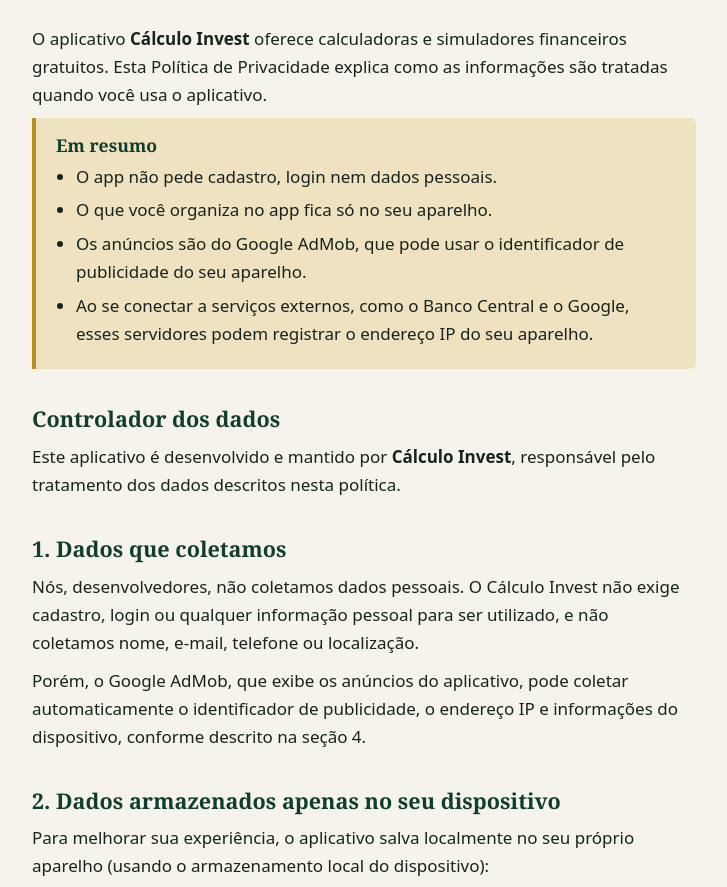
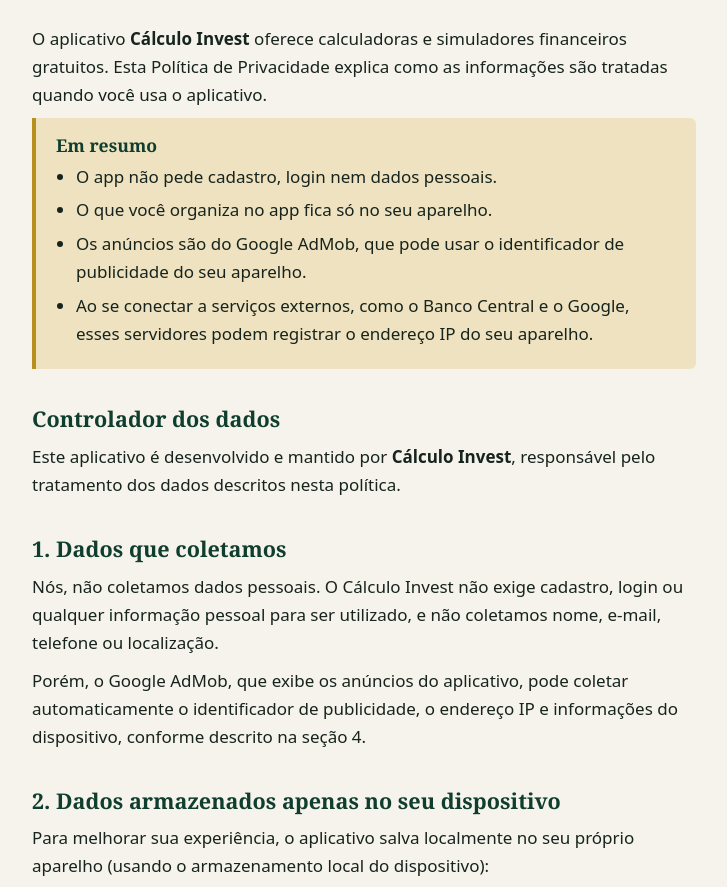
Before and after one commit to tvmista/calculoinvest-ads, a plain HTML site: page privacidade.html in a window 1280 px wide. Shown: the part 175-1062 px from the top of the page, without its empty margins (276-1003 px from the left). Drawn offline with Linux system fonts and the light colour scheme.

Commit message:
Fix wording in privacy policy regarding data collection

```diff
--- a/privacidade.html
+++ b/privacidade.html
@@ -160,7 +160,7 @@
     <p>Este aplicativo é desenvolvido e mantido por <strong>Cálculo Invest</strong>, responsável pelo tratamento dos dados descritos nesta política.</p>
 
     <h2 id="s1">1. Dados que coletamos</h2>
-    <p>Nós, desenvolvedores, não coletamos dados pessoais. O Cálculo Invest não exige cadastro, login ou qualquer informação pessoal para ser utilizado, e não coletamos nome, e-mail, telefone ou localização.</p>
+    <p>Nós, não coletamos dados pessoais. O Cálculo Invest não exige cadastro, login ou qualquer informação pessoal para ser utilizado, e não coletamos nome, e-mail, telefone ou localização.</p>
     <p>Porém, o Google AdMob, que exibe os anúncios do aplicativo, pode coletar automaticamente o identificador de publicidade, o endereço IP e informações do dispositivo, conforme descrito na seção 4.</p>
 
     <h2 id="s2">2. Dados armazenados apenas no seu dispositivo</h2>
```
